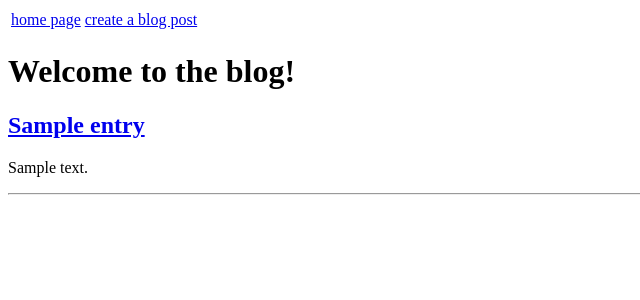
After one commit to garrettatucker/build-a-blog, a Flask app: page /blog in a window 1280 px wide. The commit adds this page. Shown: the top 300 px of the page, without its empty margins (0-640 px from the left). Run offline with Flask 2, Linux system fonts and the light colour scheme; tables that the repository leaves empty hold one stand-in row (values such as "Sample post").

Commit message:
finished build-a-blog

```diff
--- a/main.py
+++ b/main.py
@@ -7,7 +7,7 @@ app.config["SQLALCHEMY_DATABASE_URI"] = "mysql+pymysql://build-a-blog:blogbuilde
 app.config["SQLALCHEMY_ECHO"] = True
 db = SQLAlchemy(app)
 
-class Posts(db.Model):
+class Entries(db.Model):
 
     id = db.Column(db.Integer, primary_key=True)
     title = db.Column(db.String(120))
@@ -18,20 +18,44 @@ class Posts(db.Model):
         self.title = title
         self.body = body
 
-@app.route("/", methods=["POST","GET"])
+@app.route('/')
+def index():
+    return redirect('/blog')
 
-def index():
+@app.route('/blog')
+def blog():
+    blog_id = request.args.get('id')
+
+    if blog_id == None:
+        posts = Entries.query.all()
+        return render_template('index.html', posts=posts, title='Build-a-blog')
+    else:
+        post = Entries.query.get(blog_id)
+        return render_template('single_post.html', post=post, title='Single Post')
+
+@app.route('/newpost', methods=['POST', 'GET'])
+def new_post():
     if request.method == 'POST':
-        title_name = request.form['title']
-        body_name = request.form['body']
-        new_post = Posts(title_name,body_name)
-        db.session.add(new_post)
-        db.session.commit()
+        title = request.form['post_title']
+        body = request.form['post_body']
+        title_error = ''
+        body_error = ''
 
-    posts = Posts.query.all()
-    return render_template('index.html',title="main page", posts=posts)
+        if not title:
+            title_error = "Please make sure to type in a title to your post!"
+        if not body:
+            body_error = "Please make sure to add some content to the body of your post!"
 
+        if not body_error and not title_error:
+            new_post = Entries(title, body)
+            db.session.add(new_post)
+            db.session.commit()
+            return redirect('/blog?id={}'.format(new_post.id))
+        else:
+            return render_template('single_post.html', title='New Post', title_error=title_error, body_error=body_error,
+                post_title=title, post_body=body)
 
+    return render_template('form.html', title='New Post')
 
-if __name__ == "__main__":
+if  __name__ == "__main__":
     app.run()
--- /dev/null
+++ b/templates/base.html
@@ -0,0 +1,22 @@
+<!DOCTYPE HTML>
+<html>
+    <head>
+        <title>{{title}}</title>
+    </head>
+    <body>
+        <div>
+            <table>
+                <tr>
+                    <td>
+                    <a href="/blog">home page</a>
+                    </td>
+                    <td>
+                    <a href="/newpost">create a blog post</a>
+                    </td>
+                </tr>
+            </table>
+        </div>
+        {%block content%}
+        {%endblock%}
+    </body>
+</html>
--- a/templates/index.html
+++ b/templates/index.html
@@ -1,38 +1,19 @@
-<!DOCTYPE HTML>
-<html>
-    <head>
-        <title>{{title}}</title>
-        <style>
-            form {{
-                background-color: #eee;
-                padding: 20px;
-                margin: 0 auto;
-                width: 540px;
-                font: 16px sans-serif;
-                border-radius: 10px;
-            }}
-            textarea {{
-                margin: 10px 0;
-                width: 540px;
-                height: 120px;
-            }}
+{% extends "base.html" %}
 
-        </style>
-    </head>
-    <body>
-        <div>
-            <table>
-                <tr>
-                    <td>
-                    <a href="index.html">home page</a>
-                    </td>
-                    <td>
-                    <a href="form.html">create a blog post</a>
-                    </td>
-                </tr>
-            </table>
-        </div>
-        {% Block content %}
-        {% endblock %}
-    </body>
-</html>
+
+{%block content%}
+    <h1>Welcome to the blog!</h1>
+    {% if posts|length == 0 %}
+        <h3>No blog posts yet.</h3>
+    {% else %}
+
+    {% for post in posts %}
+
+        <a href="/blog?id={{post.id}}"><h2>{{post.title}}</h2></a>
+        <p>{{post.body}}</p>
+        <hr>
+
+    {% endfor %}
+
+    {% endif %}
+{%endblock%}
--- /dev/null
+++ b/templates/single_post.html
@@ -0,0 +1,5 @@
+{% extends "base.html" %}
+{% block content %}
+    <h1>{{post.title}}</h1>
+    <p>{{post.body}}</p>
+{% endblock %}
```
Also changed, not shown: templates/form.html (+6 -6 lines).
